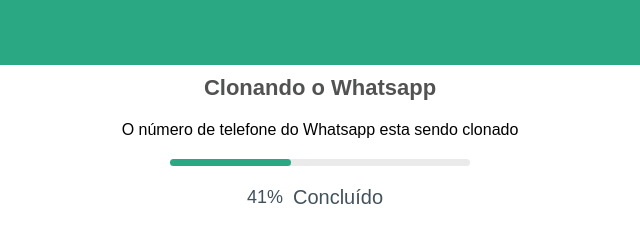
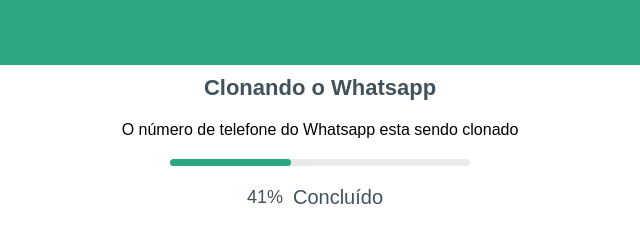
Before and after one commit to br-weyne/wpp, a plain HTML site: page page2.html in a window 1280 px wide. Shown: the top 239 px of the page, 320-960 px from the left. Drawn offline with Linux system fonts and the light colour scheme.

Commit message:
Update page2.css

```diff
--- a/css/page2.css
+++ b/css/page2.css
@@ -31,7 +31,7 @@ main {
  h1{
     font-size: 22px;
     margin: 10px;
-    color: #515252;
+    color: #41525d;
 }
 p{
     font-size: 13.5px;
```
